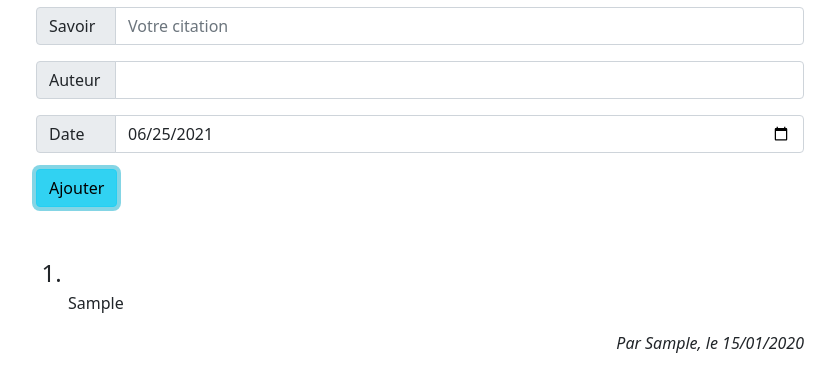
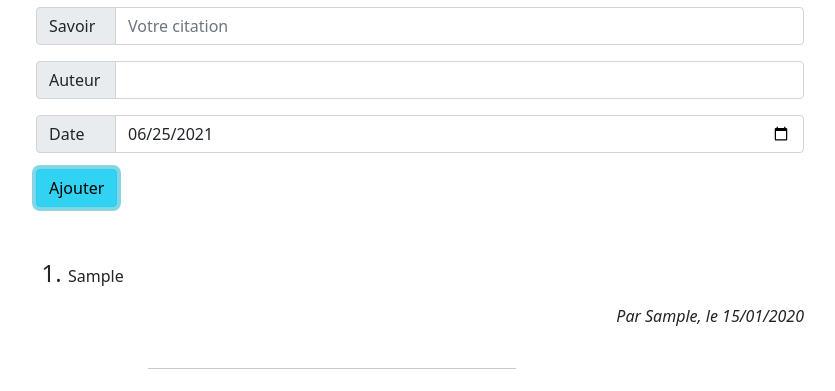
Before and after one commit to Akcel77/JavaScript, a plain HTML site: page Demo&TP-ENI/TP Module 2/index.html in a window 1280 px wide. Both pictures are taken after typing "Sample", "Sample", "2020-01-15" into the empty fields and a click on the button "Ajouter". Shown: the part 105-496 px from the top of the page, without its empty margins (220-1055 px from the left). Drawn offline with nearby package versions, Linux system fonts and the light colour scheme.

Commit message:
Tp & Demo module 2

```diff
--- a/Demo&TP-ENI/TP Module 2/main.css
+++ b/Demo&TP-ENI/TP Module 2/main.css
@@ -10,9 +10,17 @@ h1{
     font-style: italic;
     float: right;
 }
+li::marker{
+    font-size: 1.5rem;
+}
 li{
-    font-size: 1.5rem;
+    margin-bottom: 3rem;
 }
 span{
     width: 5rem;
 }
+hr{
+    width: 50%;
+    margin: 5rem auto 0 5rem;
+
+}
--- a/Demo&TP-ENI/TP Module 2/main.js
+++ b/Demo&TP-ENI/TP Module 2/main.js
@@ -15,6 +15,7 @@ function add(){
         var listeCitation = document.createElement("li");
         var pCitation = document.createElement("p");
         var pUser = document.createElement("p");
+        var delimitation = document.createElement("hr")
 
         pCitation.innerText = citation;
         pUser.innerText = `Par ${auteur}, le ${day}/${month}/${year}`;
@@ -22,10 +23,11 @@ function add(){
         pUser.className = "user";
         listeCitation.addEventListener("click", del);
 
-        var listeResultat = document.getElementById("listeResultat");
-        listeResultat.appendChild(listeCitation);
-        listeResultat.appendChild(pCitation);
-        listeResultat.appendChild(pUser);
+        var liResuslt = document.getElementById("listeResultat");
+        liResuslt.appendChild(listeCitation);
+        listeCitation.appendChild(pCitation);
+        listeCitation.appendChild(pUser);
+        listeCitation.appendChild(delimitation);
 
         document.getElementById("citation").value = "";
         document.getElementById("auteur").value = "";
```
